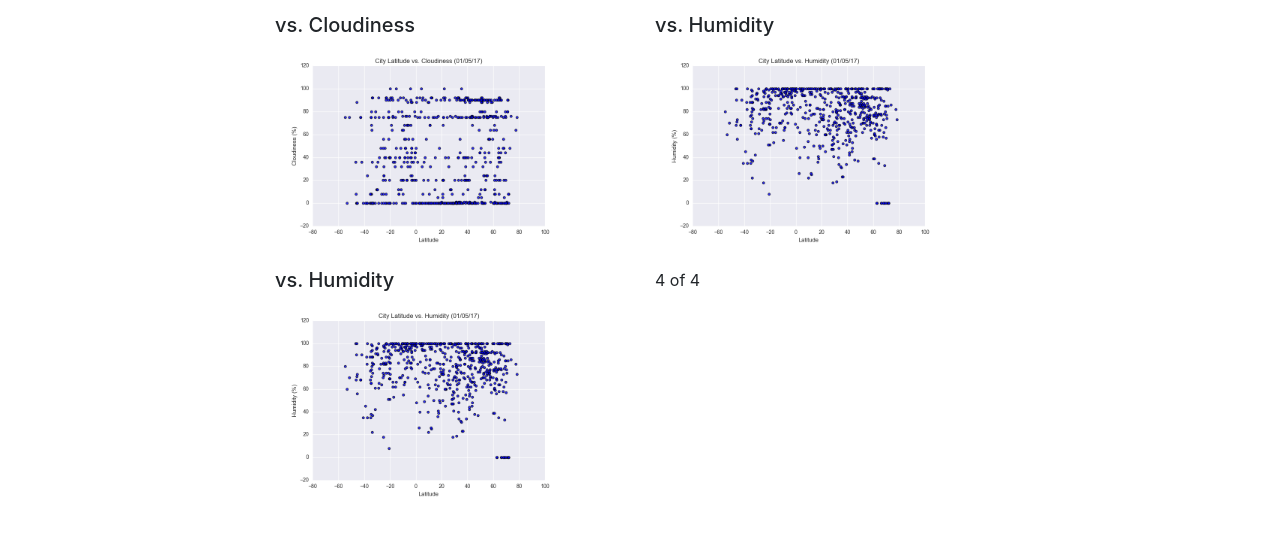
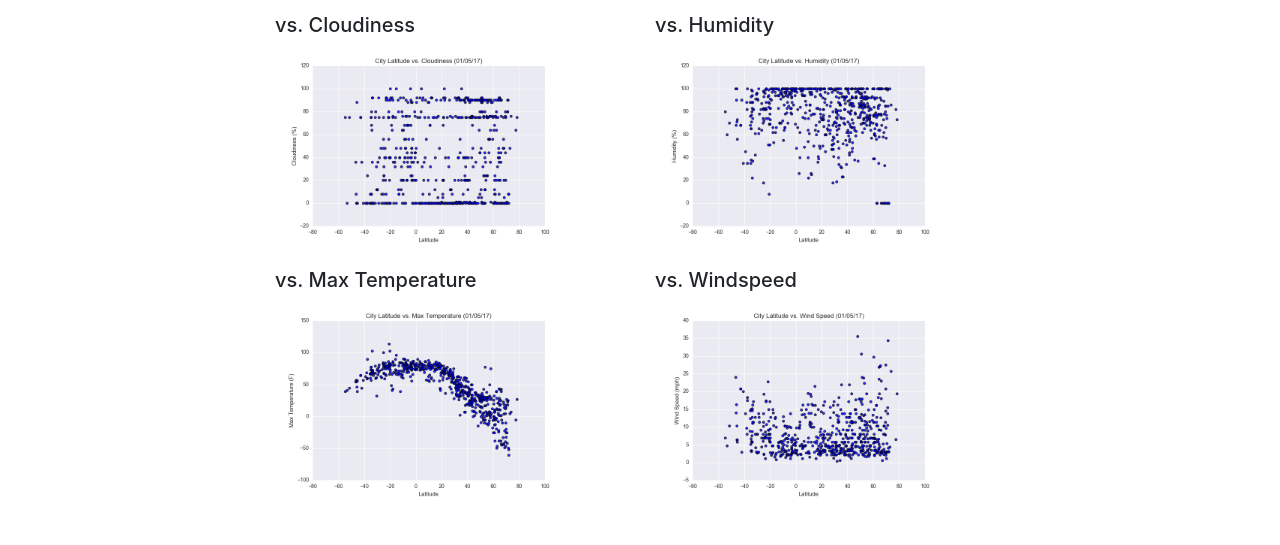
Before and after one commit to kevingray17/web-design-challenge, a website with bundled scripts: page comparison.html in a window 1280 px wide. Shown: the part 255-800 px from the top of the page. Built offline with nearby package versions, Linux system fonts and the light colour scheme.

Commit message:
completed comparison grid

```diff
--- a/comparison.html
+++ b/comparison.html
@@ -63,16 +63,18 @@
           <p>Click any plot to get an in-depth analysis </p>
 
           <div class="row row-cols-2">
-            <div class="col"> <h5> vs. Cloudiness</h2>
-              <p class="lead"><img src="Resources/assets/images/Fig3.png" alt="Cloudiness Scatterplot" width="300" >
+            <div class="col"> <h5>vs. Cloudiness</h5>
+              <p class="lead"><a href="cloudiness.html"><img src="Resources/assets/images/Fig3.png" alt="Cloudiness Scatterplot" width="300" ></a>
               </div>
-              <div class="col"> <h5> vs. Humidity</h2>
-                <p class="lead"><img src="Resources/assets/images/Fig2.png" alt="Humidity Scatterplot" width =300>
+              <div class="col"> <h5>vs. Humidity</h5>
+                <p class="lead"><a href="humidity.html"><img src="Resources/assets/images/Fig2.png" alt="Humidity Scatterplot" width =300></a>
                 </div>
-                <div class="col"> <h5> vs. Humidity</h2>
-                  <p class="lead"><img src="Resources/assets/images/Fig2.png" alt="Humidity Scatterplot" width =300>
-                  </div>
-            <div class="col">4 of 4</div>
+                <div class="col"> <h5>vs. Max Temperature</h5>
+                  <p class="lead"><a href="temperature.html"><img src="Resources/assets/images/Fig1.png" alt="Max Temperature Scatterplot" width =300></a>
+                </div>
+                <div class="col"> <h5>vs. Windspeed</h5>
+                  <p class="lead"><a href="windspeed.html"><img src="Resources/assets/images/Fig4.png" alt="Wind Speed Scatterplot" width =300></a>
+                </div>
           </div>
                 <!-- <div class="col-lg-3 col-md-3 col-sm-3 col-xs-6">
                     <img src=https://i.scdn.co/image/2fd8fa0f7ef2f83691a0fb9628ee369b8e3b688e class="img-responsive">
```
